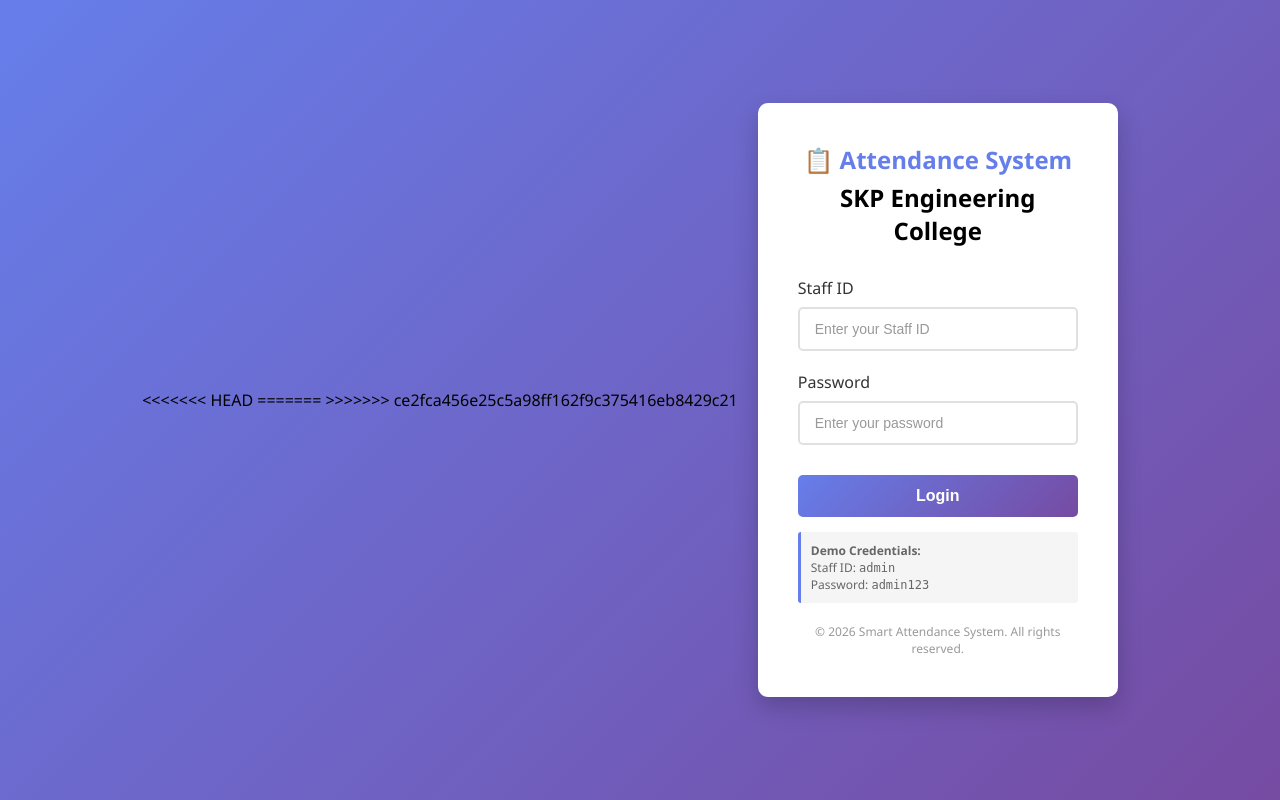
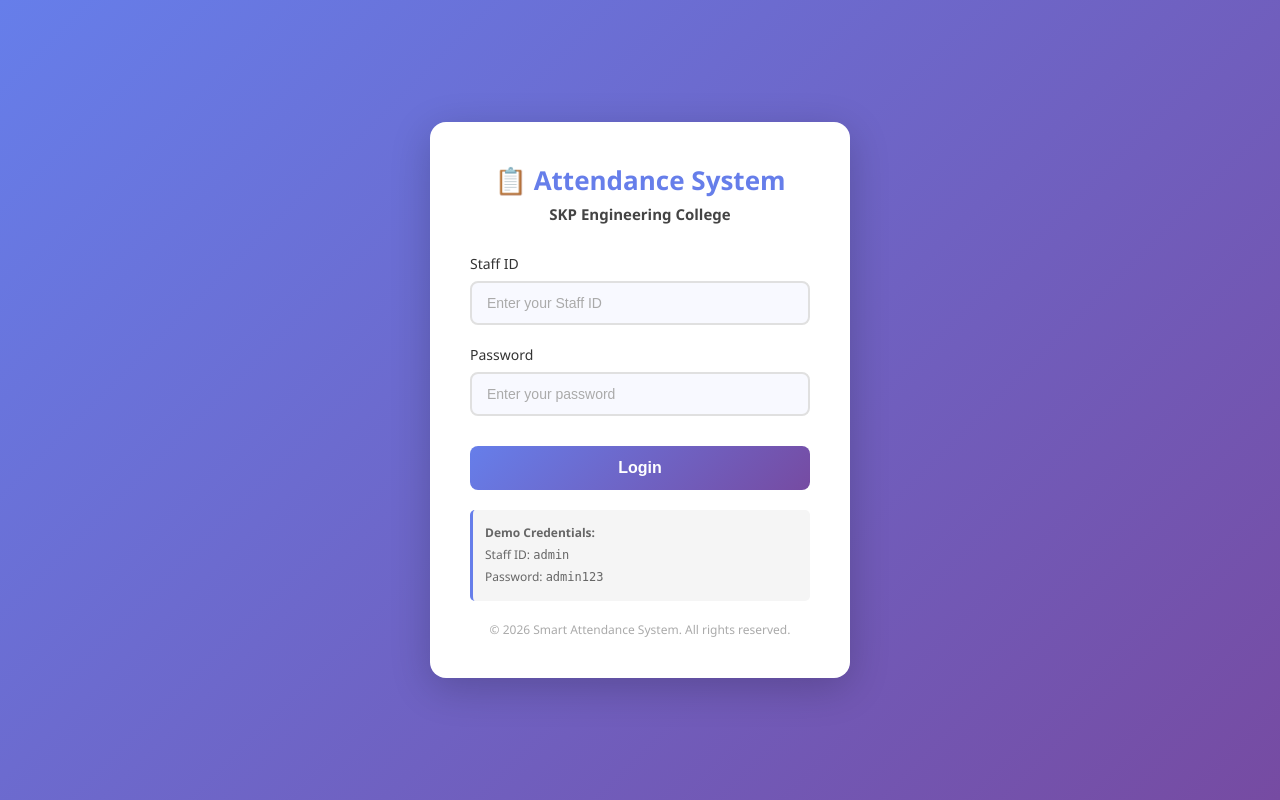
Before and after one commit to prasanth104069-dot/smart_attendance_system, a Flask app: page / in a window 1280 px wide. Run offline with Flask 3, Linux system fonts and the light colour scheme.

Commit message:
fixed login.html merge conflict and centered layout

```diff
--- a/templates/login.html
+++ b/templates/login.html
@@ -1,8 +1,4 @@
-<<<<<<< HEAD
- <!DOCTYPE html>
-=======
 <!DOCTYPE html>
->>>>>>> ce2fca456e25c5a98ff162f9c375416eb8429c21
 <html lang="en">
 <head>
     <meta charset="UTF-8">
@@ -22,19 +18,19 @@
             display: flex;
             justify-content: center;
             align-items: center;
+            padding: 20px;
         }
 
         .container {
             width: 100%;
-            max-width: 400px;
-            padding: 20px;
+            max-width: 420px;
         }
 
         .login-box {
             background: white;
             padding: 40px;
-            border-radius: 10px;
-            box-shadow: 0 10px 25px rgba(0, 0, 0, 0.2);
+            border-radius: 16px;
+            box-shadow: 0 10px 40px rgba(0,0,0,0.2);
             animation: slideIn 0.5s ease-out;
         }
 
@@ -50,13 +46,14 @@
 
         .logo h1 {
             color: #667eea;
-            font-size: 24px;
-            margin-bottom: 5px;
+            font-size: 26px;
+            margin-bottom: 6px;
         }
 
         .logo p {
-            color: #666;
-            font-size: 14px;
+            color: #444;
+            font-size: 15px;
+            font-weight: 600;
         }
 
         .form-group {
@@ -68,44 +65,47 @@
             margin-bottom: 8px;
             color: #333;
             font-weight: 500;
+            font-size: 14px;
         }
 
         .form-group input {
             width: 100%;
             padding: 12px 15px;
             border: 2px solid #e0e0e0;
-            border-radius: 5px;
+            border-radius: 8px;
             font-size: 14px;
             transition: border-color 0.3s ease;
+            background: #f8f9ff;
         }
 
         .form-group input:focus {
             outline: none;
             border-color: #667eea;
-            box-shadow: 0 0 5px rgba(102, 126, 234, 0.1);
+            background: white;
+            box-shadow: 0 0 8px rgba(102,126,234,0.15);
         }
 
         .form-group input::placeholder {
-            color: #999;
+            color: #aaa;
         }
 
         .submit-btn {
             width: 100%;
-            padding: 12px;
+            padding: 13px;
             background: linear-gradient(135deg, #667eea 0%, #764ba2 100%);
             color: white;
             border: none;
-            border-radius: 5px;
+            border-radius: 8px;
             font-size: 16px;
             font-weight: 600;
             cursor: pointer;
-            transition: transform 0.2s ease, box-shadow 0.2s ease;
+            transition: transform 0.2s, box-shadow 0.2s;
             margin-top: 10px;
         }
 
         .submit-btn:hover {
             transform: translateY(-2px);
-            box-shadow: 0 5px 15px rgba(102, 126, 234, 0.4);
+            box-shadow: 0 5px 20px rgba(102,126,234,0.4);
         }
 
         .submit-btn:active {
@@ -114,7 +114,7 @@
 
         .alert {
             padding: 12px 15px;
-            border-radius: 5px;
+            border-radius: 8px;
             margin-bottom: 20px;
             font-size: 14px;
             display: none;
@@ -133,39 +133,53 @@
         .alert-success {
             background-color: #efe;
             border: 1px solid #cfc;
-            color: #3c3;
+            color: #2e7d32;
         }
 
         .info-text {
             font-size: 12px;
             color: #666;
-            margin-top: 15px;
-            padding: 10px;
+            margin-top: 20px;
+            padding: 12px;
             background: #f5f5f5;
             border-left: 3px solid #667eea;
-            border-radius: 3px;
+            border-radius: 5px;
+            line-height: 1.8;
         }
 
         .footer {
             text-align: center;
             margin-top: 20px;
-            color: #999;
+            color: #aaa;
             font-size: 12px;
+        }
+
+        /* Mobile */
+        @media (max-width: 480px) {
+            .login-box {
+                padding: 30px 20px;
+            }
+
+            .logo h1 {
+                font-size: 22px;
+            }
         }
     </style>
 </head>
 <body>
     <div class="container">
         <div class="login-box">
+
             <div class="logo">
                 <h1>📋 Attendance System</h1>
-                <h2>SKP Engineering College</h2>
+                <p>SKP Engineering College</p>
             </div>
 
-            <!-- Alert Box -->
             <div id="alertBox" class="alert"></div>
 
-            <form id="loginForm" action="/login" method="POST" onsubmit="return validateForm()">
+            <form id="loginForm" action="/login" method="POST"
+                  onsubmit="return validateForm()">
+
                 <div class="form-group">
                     <label for="staff_id">Staff ID</label>
                     <input
@@ -202,6 +216,7 @@
             <div class="footer">
                 <p>&copy; 2026 Smart Attendance System. All rights reserved.</p>
             </div>
+
         </div>
     </div>
 
@@ -218,19 +233,19 @@
             const password = document.getElementById('password').value;
 
             if (!staffId || !password) {
-                showAlert('Please fill in all fields', 'error');
+                showAlert('⚠️ Please fill in all fields', 'error');
                 return false;
             }
-
             if (staffId.length < 3) {
-                showAlert('Staff ID must be at least 3 characters', 'error');
+                showAlert('⚠️ Staff ID must be at least 3 characters', 'error');
                 return false;
             }
-
             if (password.length < 6) {
-                showAlert('Password must be at least 6 characters', 'error');
+                showAlert('⚠️ Password must be at least 6 characters', 'error');
                 return false;
             }
-
             return true;
         }
+    </script>
+</body>
+</html>
```
